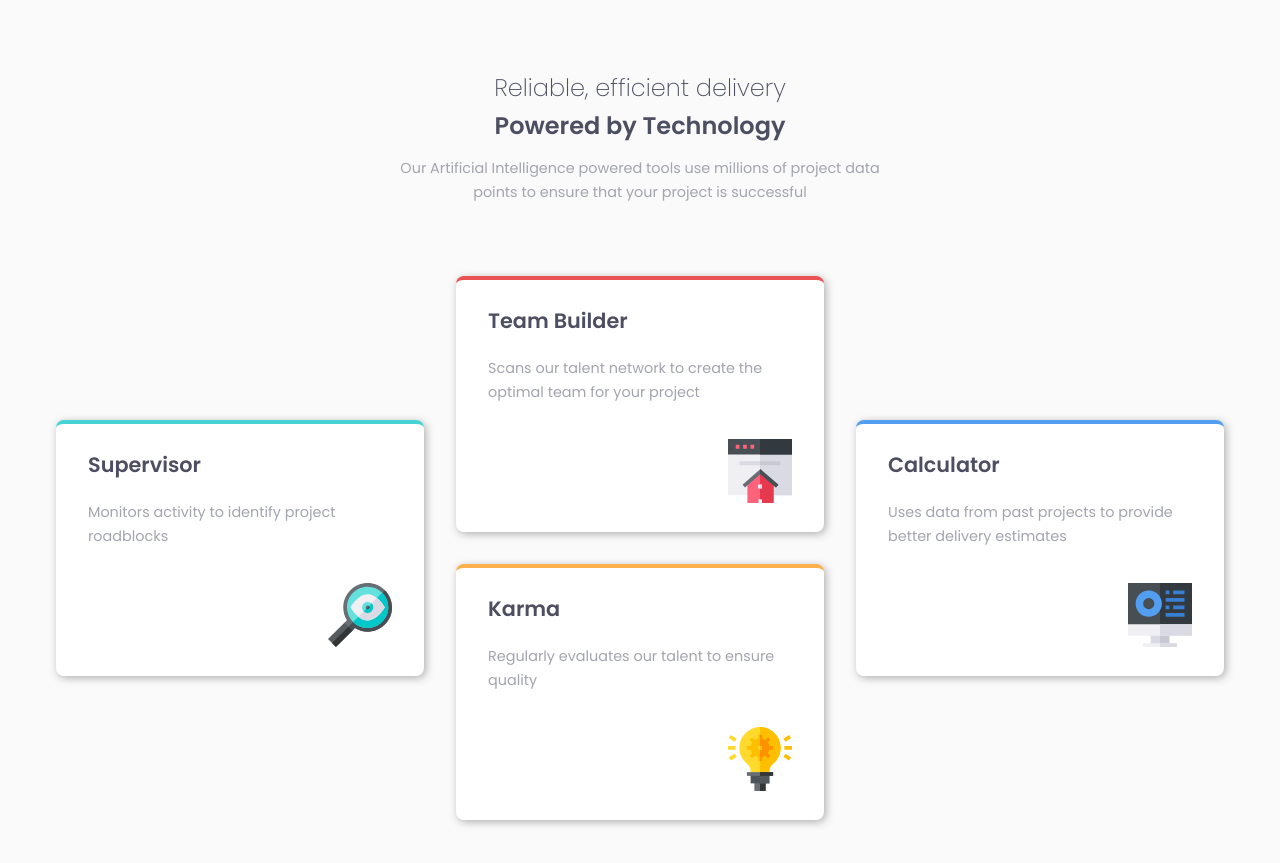
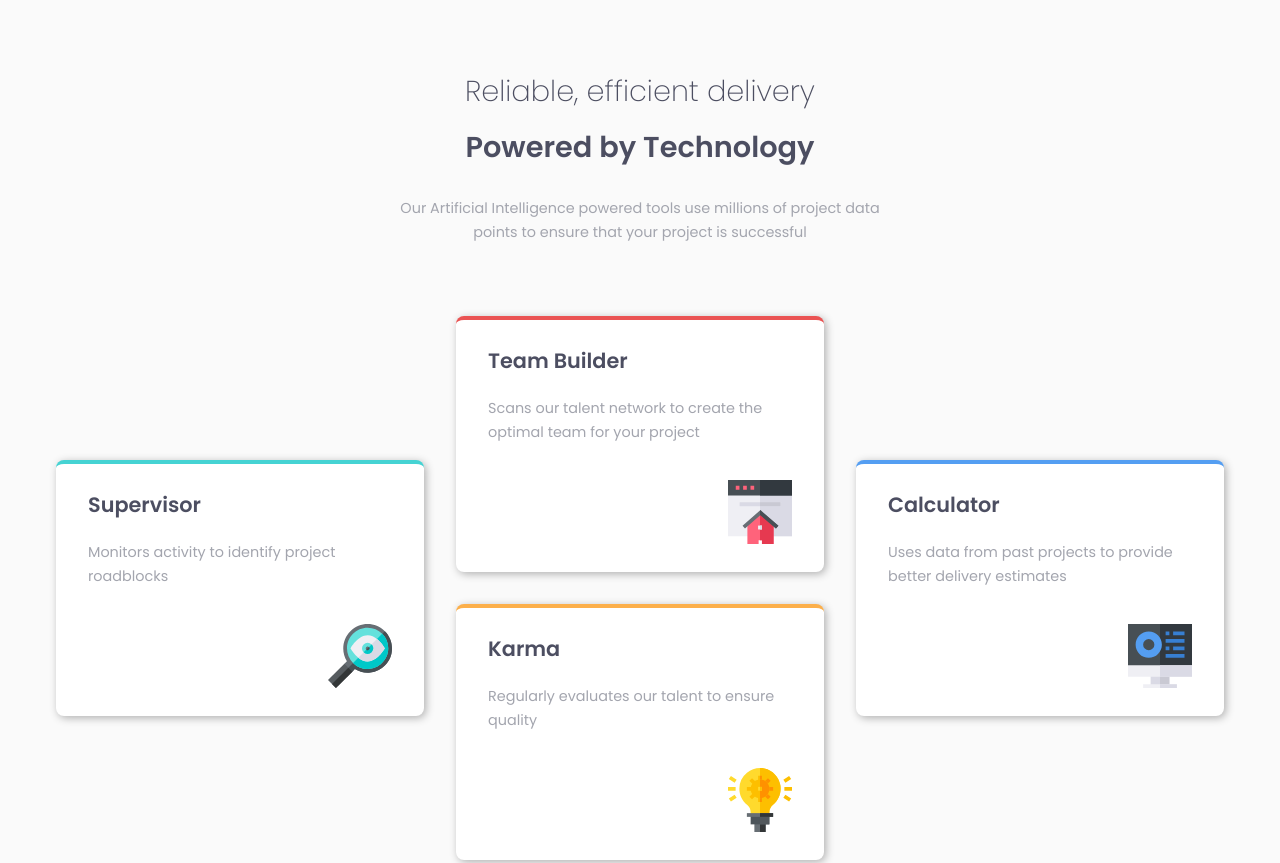
Before and after one commit to SunitaBantawaRai/FEM-Project-2-four-card, a plain HTML site: page index.html in a window 1280 px wide. Shown: the top 863 px of the page. Drawn offline with Linux system fonts and the light colour scheme.

Commit message:
final commit

```diff
--- a/index.html
+++ b/index.html
@@ -20,8 +20,8 @@
   <body>
     <main class="four-cards">
       <header class="title">
-        <h1 class="title-faint">Reliable, efficient delivery</h1>
-        <h1 class="title-bold">Powered by Technology</h1>
+        <h1 class="title faint">Reliable, efficient delivery</h1>
+        <h1 class="title bold">Powered by Technology</h1>
         <p class="title-info">
           Our Artificial Intelligence powered tools use millions of project data
           points to ensure that your project is successful
--- a/style.css
+++ b/style.css
@@ -43,16 +43,15 @@ body {
   padding-top: 4rem;
   padding-bottom: 4rem;
 }
-.title-faint,
-.title-bold {
+.title {
   font-size: 1.5rem;
   color: var(--Very-Dark-Blue);
 }
-.title-faint {
+.faint {
   font-weight: var(--Font-Weight-3);
   line-height: 1rem;
 }
-.title-bold {
+.bold {
   font-weight: var(--Font-Weight-1);
   font-size: 1.5rem;
 }
@@ -91,6 +90,7 @@ body {
   box-shadow: var(--Box-Shadow);
   padding-top: 1rem;
   padding-bottom: 1.5rem;
+  margin-bottom: 2rem;
 }
 .card-title {
   font-family: var(--Font-Family);
@@ -112,7 +112,10 @@ body {
   padding-right: 2rem;
   text-align: end;
 }
-@media screen and (min-width: 768px) {
+@media screen and (min-width: 1200px) {
+  .title {
+    font-size: 1.8rem;
+  }
   .title-info {
     max-width: 30rem;
     height: auto;
@@ -147,6 +150,7 @@ body {
     padding-right: 2rem;
     width: 23rem;
     height: 16rem;
+    margin-bottom: 0;
   }
   .card-symbol {
     padding-right: 0;
```
